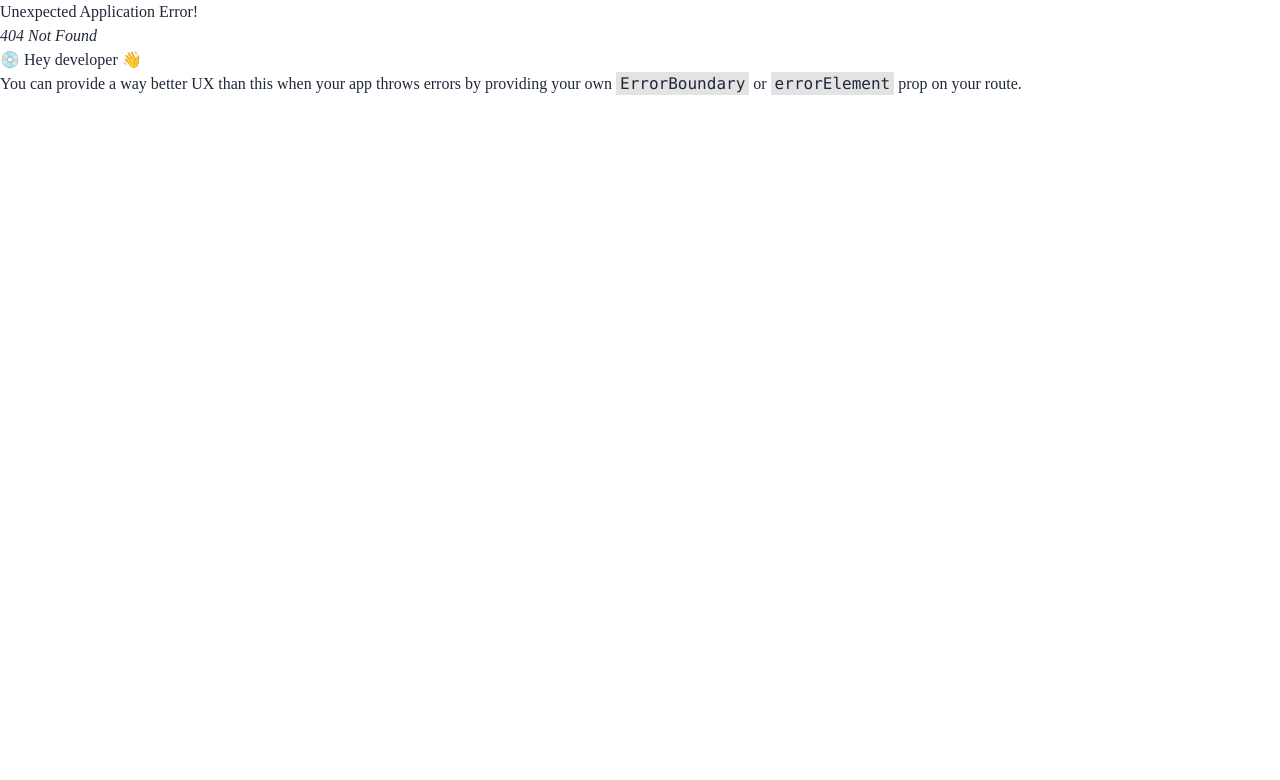
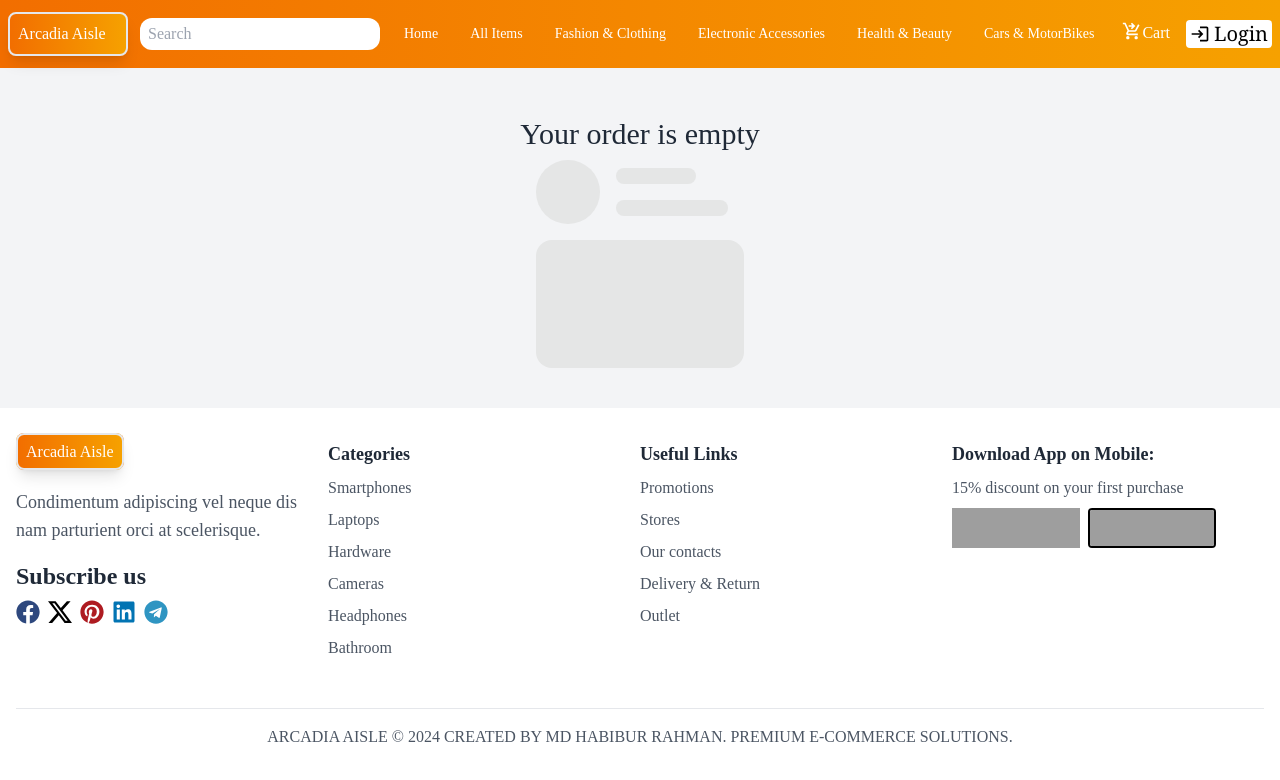
Before and after one commit to DELINSHABU/Arcadia-Aisle-E-commerce, a React (Vite) app: page /order in a window 1280 px wide. Before the commit this address had no page. Shown: the top 780 px of the page. Built offline with nearby package versions, Linux system fonts and the light colour scheme; grey boxes are pictures that could not be loaded.

Commit message:
setup login page

```diff
--- a/src/Components/Cart.jsx
+++ b/src/Components/Cart.jsx
@@ -10,7 +10,6 @@ const Cart = () => {
         const items = getFromLocalStorage('cart');
         setCartItems(items);
     }, []);
-
     const getFromLocalStorage = (key) => {
         const data = localStorage.getItem(key);
         return data ? JSON.parse(data) : [];
@@ -45,7 +44,7 @@ const Cart = () => {
         const total = selectedItems.reduce((acc, item) => acc + (item.price * item.quantity), 0);
         setTotalPrice(total);
     }, [selectedItems]);
-
+    // console.log(selectedItems)
     return (
         <div className="container mx-auto py-10">
             <div className="flex justify-center items-center py-2 ">
@@ -57,6 +56,7 @@ const Cart = () => {
                 ) : (
                     cartItems?.map((item, index) => (
                         <div key={index}>
+
                             <div className=" grid grid-cols-1 md:grid-cols-4 justify-around items-center gap-4 bg-white shadow-lg rounded-lg p-2 my-2">
 
                                 <input type="checkbox" onClick={() => handleOrder(item, item.price)} className="checkbox checkbox-warning col-auto" />
@@ -77,16 +77,25 @@ const Cart = () => {
 
 
                             </div>
-                            <div className='flex justify-around items-center'>
-                                <p className='text-xl'>Total Price: {totalPrice}</p>
-                                <Link className="bg-orange-500 text-white px-4 py-2 rounded">Order Now</Link>
-                            </div>
+
                         </div>
                     ))
-                )}
+                )
+
+                }
+                {
+                    totalPrice > 0 ? <div className='flex justify-around items-center'>
+                        <p className='text-xl'>Total Price: {totalPrice}</p>
+                        <Link to="/order"  className="bg-orange-500 text-white px-4 py-2 rounded">Order Now</Link>
+                    </div> : <div className='flex justify-around items-center'>
+                        <p className='text-xl'>Total Price: {totalPrice}</p>
+                        <Link className="bg-orange-500 text-white px-4 py-2 rounded">Order Now</Link>
+                    </div>
+                }
+
 
             </div>
-        </div>
+        </div >
     );
 };
 
--- /dev/null
+++ b/src/Page/Login/Login.jsx
@@ -0,0 +1,9 @@
+
+
+function Login() {
+  return (
+    <div>Login</div>
+  )
+}
+
+export default Login
--- /dev/null
+++ b/src/Page/Order/Order.jsx
@@ -0,0 +1,12 @@
+import Empty from "../../Components/Empty"
+
+function Order(selectedItems) {
+    console.log(selectedItems)
+    return (
+        <div>
+            <Empty name={"order"}></Empty>
+        </div>
+    )
+}
+
+export default Order
--- a/src/Shared/Navbar.jsx
+++ b/src/Shared/Navbar.jsx
@@ -136,7 +136,7 @@ function Navbar() {
                 </div>
               </div>
             </Link>
-            <Link className="px-1 text-xl font-serif bg-white rounded text-black hover:text-white hover:bg-black border-none flex justify-center items-center gap-1 ml-2"><MdLogin />Login</Link>
+            <Link to="/login" className="px-1 text-xl font-serif bg-white rounded text-black hover:text-white hover:bg-black border-none flex justify-center items-center gap-1 ml-2"><MdLogin />Login</Link>
           </div>
         </div>
       </div>
```
Also changed, not shown: src/router/router.jsx (+12 -0 lines).
